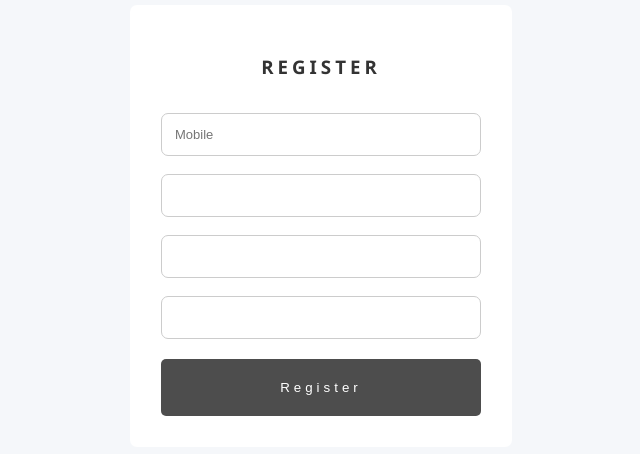
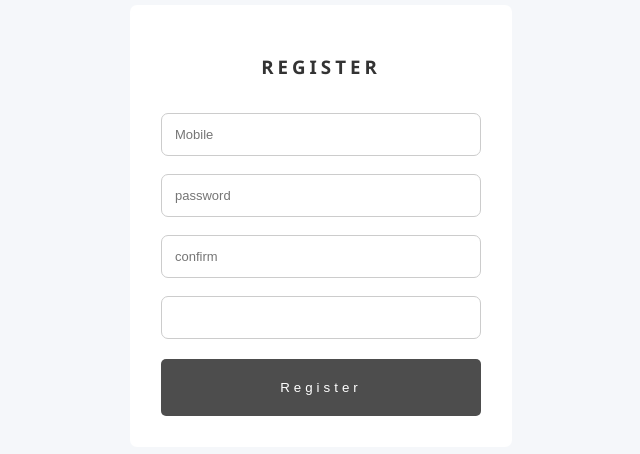
Before and after one commit to alirezaganjiyan666-prog/registerr, a plain HTML site: page index.html in a window 1280 px wide. Shown: the part 174-628 px from the top of the page, 319-959 px from the left. Drawn offline with Linux system fonts and the light colour scheme.

Commit message:
second commit

```diff
--- a/index.html
+++ b/index.html
@@ -10,7 +10,7 @@
 <body>
 <div class="card">
     <h3>Register</h3>
-        <input type="text" placeholder="Mobile"><input type="text"><input type="text"><input type="text">
+        <input type="text" placeholder="Mobile"><input type="password"placeholder="password"><input type="password" placeholder="confirm"><input type="tel">
         <button>Register</button>
 </div>
 </body>
```
